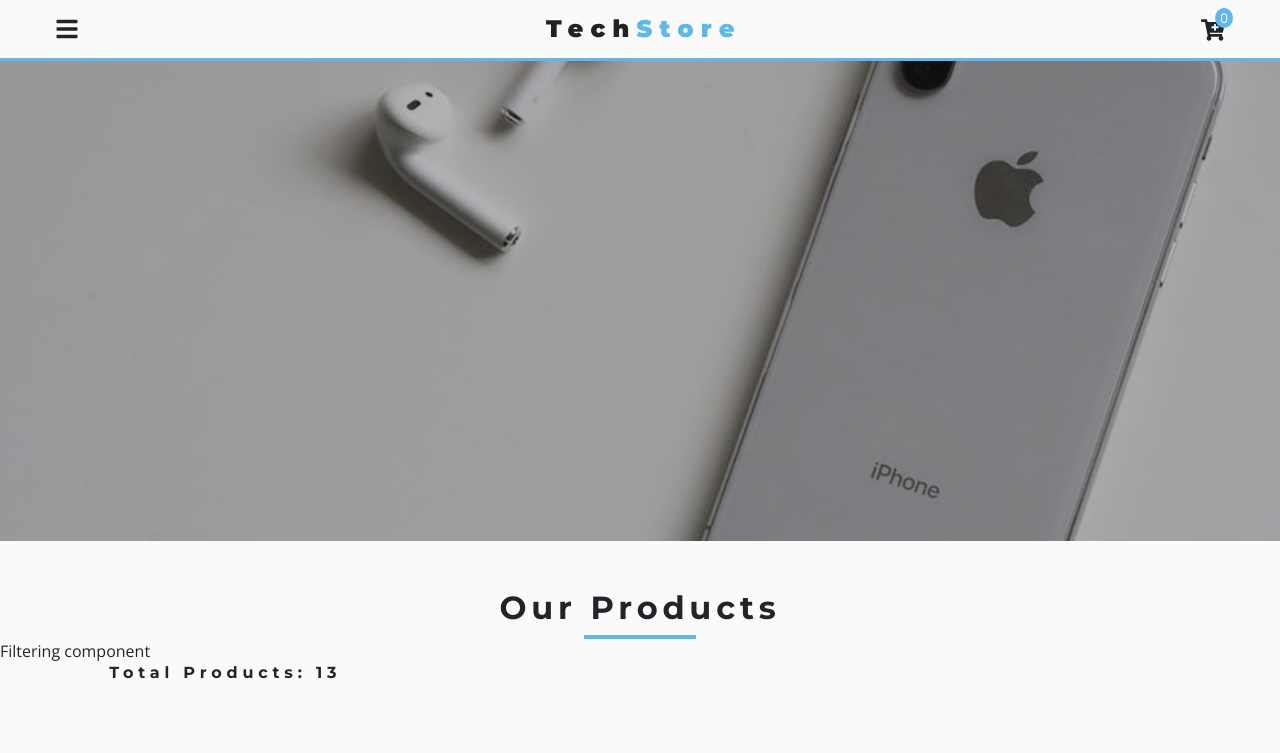
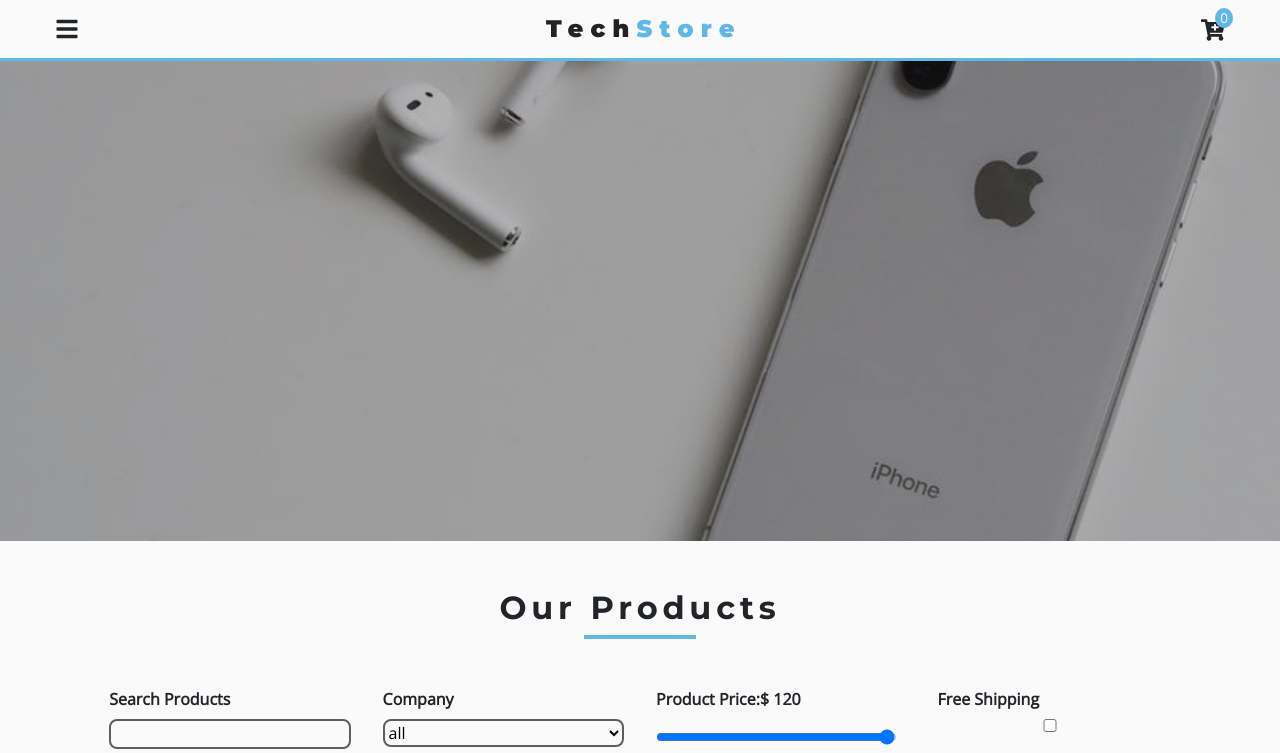
Before and after one commit to jpesg/react-tech-store-app, a React (Create React App) app: page /products in a window 1280 px wide. Shown: the top 753 px of the page. Built offline with nearby package versions, Linux system fonts and the light colour scheme.

Commit message:
ProductFilter component, the UI

```diff
--- a/src/components/ProductsPage/ProductFilter.js
+++ b/src/components/ProductsPage/ProductFilter.js
@@ -1,5 +1,117 @@
 import React from "react";
+import styled from "styled-components";
+
+import { ProductConsumer } from "../../context";
 
 export default function ProductFilter() {
-  return <div>Filtering component</div>;
+  return (
+    <ProductConsumer>
+      {value => {
+        const {
+          search,
+          min,
+          max,
+          company,
+          price,
+          shipping,
+          handleChange,
+          storeProducts
+        } = value;
+        return (
+          <div className="row my-5">
+            <div className="col-10 mx-auto">
+              <FilterWrapper>
+                {/**text search */}
+                <div>
+                  <label htmlFor="search">Search products</label>
+                  <input
+                    type="text"
+                    name="search"
+                    id="search"
+                    onChange={handleChange}
+                    value={search}
+                    className="filter-item"
+                  />
+                </div>
+
+                {/**end of text search */}
+
+                {/** category-company search*/}
+                <div>
+                  <label htmlFor="company">company</label>
+                  <select
+                    name="company"
+                    id="company"
+                    className="filter-item"
+                    onChange={handleChange}
+                    value={company}
+                  >
+                    <option value="all">all</option>
+                    <option value="htc">htc</option>
+                    <option value="fuji">fuji</option>
+                  </select>
+                </div>
+                {/** end of category-company search*/}
+
+                {/** price range */}
+                <div>
+                  <label htmlFor="price">
+                    <p className="mb-2">
+                      product price:<span>$ {price}</span>
+                    </p>
+                  </label>
+                  <input
+                    type="range"
+                    name="price"
+                    id="price"
+                    min={min}
+                    max={max}
+                    className="filter-price"
+                    onChange={handleChange}
+                    value={price}
+                  />
+                </div>
+                {/**end of price range */}
+
+                {/** free shipping */}
+                <div>
+                  <label htmFor="shipping" className="mx-2">
+                    free shipping
+                  </label>
+                  <input
+                    type="checkbox"
+                    name="shipping"
+                    id="shipping"
+                    className="filter-item"
+                    onChange={handleChange}
+                    value={shipping && true}
+                  />
+                </div>
+                {/** end of free shipping */}
+              </FilterWrapper>
+            </div>
+          </div>
+        );
+      }}
+    </ProductConsumer>
+  );
 }
+
+const FilterWrapper = styled.div`
+  display: grid;
+  grid-template-columns: repeat(auto-fit, minmax(200px, 1fr));
+  grid-column-gap: 2rem;
+  grid-row-gap: 1rem;
+  label {
+    font-weight: bold;
+    text-transform: capitalize;
+  }
+  .filter-item,
+  .filter-price {
+    display: block;
+    width: 100%;
+    background: transparent;
+    border-radius: 0.5rem;
+    border: 2px solid var(--darkGrey);
+  }
+`;
```
